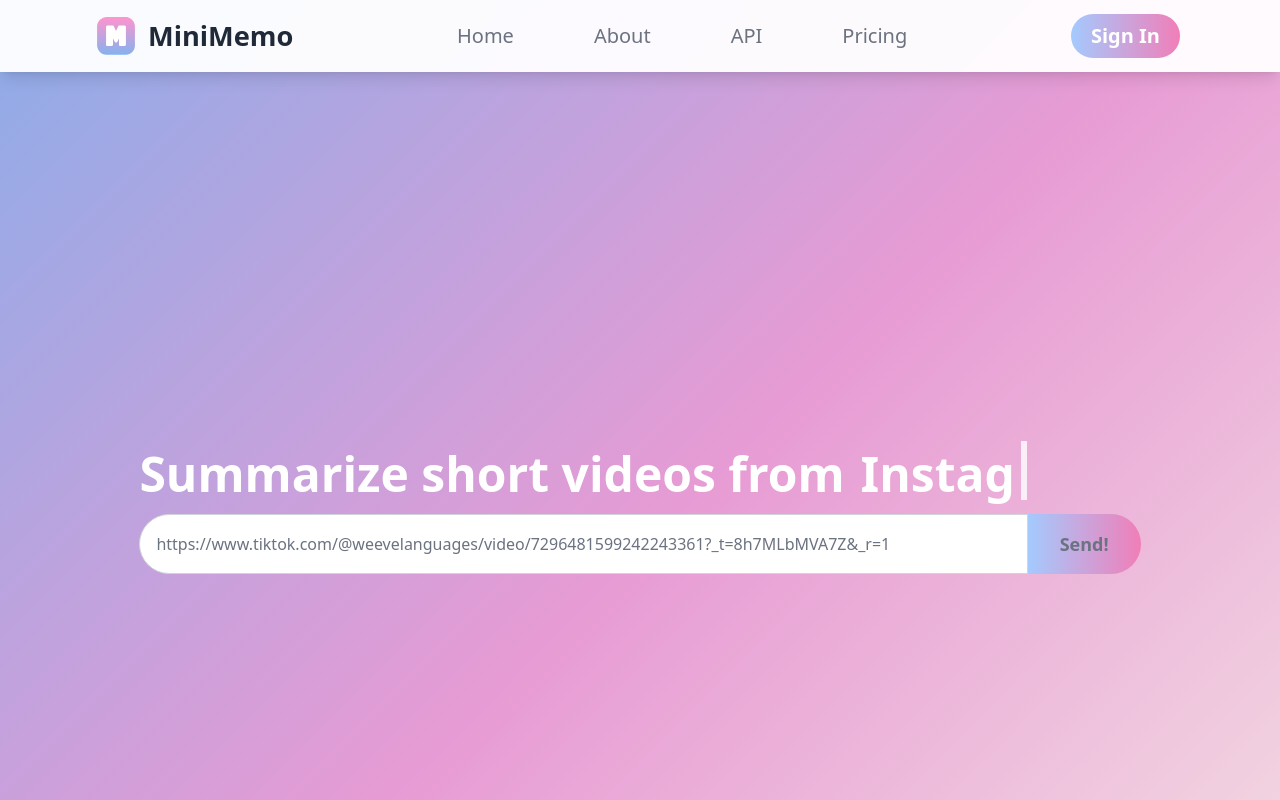
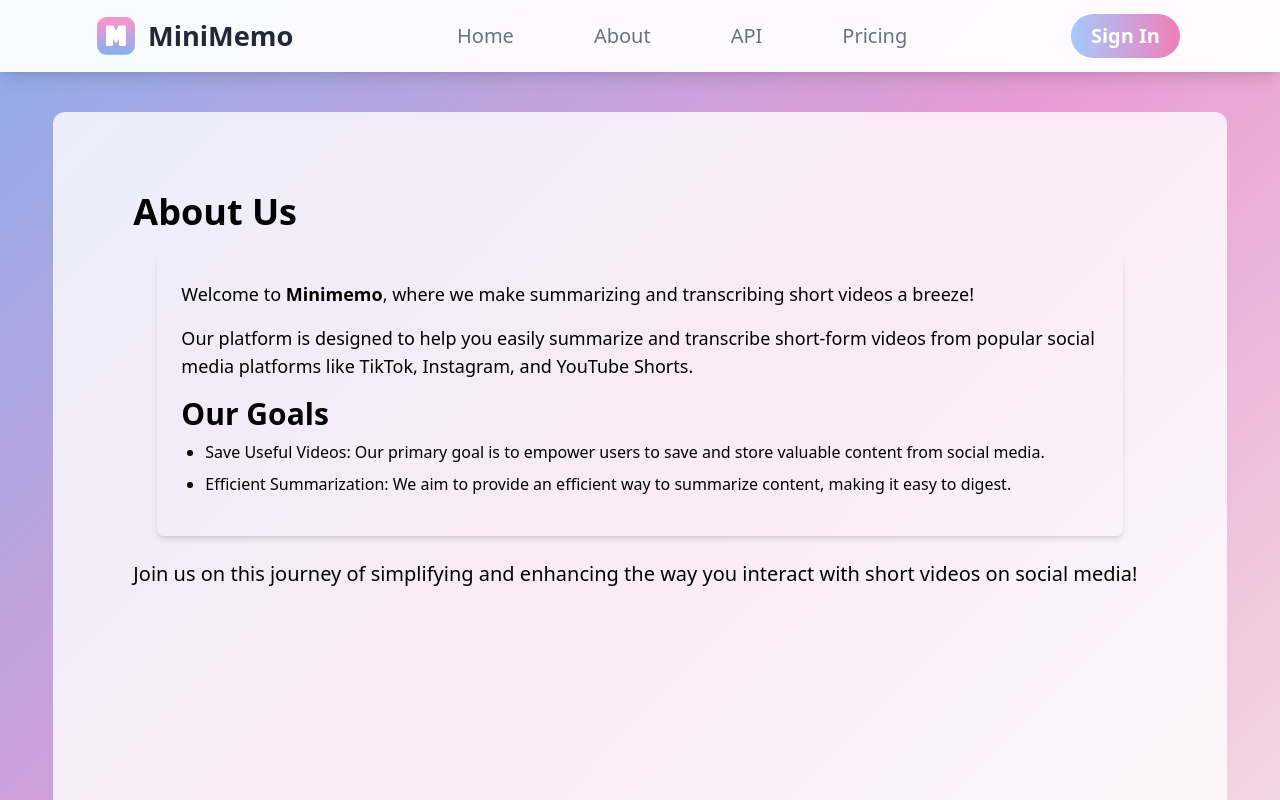
Before and after one commit to dmitrii-cernev/quickflick-fe, a React (Vite) app: page /about in a window 1280 px wide. Shown: the top 800 px of the page. Built offline with nearby package versions, Linux system fonts and the light colour scheme; no server answers; what tailwindcss-animated would draw is missing.

Commit message:
add routing pages

```diff
--- a/package.json
+++ b/package.json
@@ -16,6 +16,7 @@
     "react": "^18.2.0",
     "react-dom": "^18.2.0",
     "react-icons": "^4.12.0",
+    "react-router-dom": "^6.21.1",
     "react-toastify": "^9.1.3",
     "tailwindcss-animated": "^1.0.1"
   },
--- a/src/App.jsx
+++ b/src/App.jsx
@@ -3,6 +3,10 @@ import FooterWithLogo from "./components/FooterWithLogo.jsx";
 import Header from "./components/Header.jsx";
 import {ToastContainer} from "react-toastify";
 import 'react-toastify/dist/ReactToastify.css';
+import {Route, Routes} from "react-router-dom";
+import About from "./pages/About.jsx";
+import ApiPage from "./pages/ApiPage.jsx";
+import PricingPage from "./pages/PricingPage.jsx";
 
 export default function App() {
     const contextClass = {
@@ -14,13 +18,17 @@ export default function App() {
         dark: "bg-white-500 font-gray-100",
     }
     return (
-        <main className="text-center">
+        <main className="text-center pt-24 sm:pt-28">
             <Header/>
             <ToastContainer limit={3}
                             toastClassName={({type}) => contextClass[type || "default"] + " rounded-2xl m-2 p-2 text-gray-800 border-solid border-black relative flex p-1 min-h-10 justify-between overflow-hidden cursor-pointer"}/>
-            <div className={"mx-auto my-16 sm:my-28"}>
-                <Hero/>
-            </div>
+            <Routes>
+                <Route path="/" element={<Hero/>}/>
+                <Route path="/about" element={<About/>}/>
+                <Route path="/api" element={<ApiPage/>}/>
+                <Route path="/pricing" element={<PricingPage/>}/>
+                <Route path="*" element={<h1 className={"min-h-screen"}>Not Found</h1>}/>
+            </Routes>
             <FooterWithLogo/>
         </main>
     );
--- a/src/components/FooterWithLogo.jsx
+++ b/src/components/FooterWithLogo.jsx
@@ -2,7 +2,7 @@ import {Footer, FooterCopyright} from "flowbite-react";
 
 export default function FooterWithLogo() {
     return (
-        <Footer className={"p-6 bg-opacity-30"} container>
+        <Footer className={"p-6 bg-opacity-30 rounded-none bottom-0"}>
             <div className={"w-full text-center"}>
                 <FooterCopyright href="#" by="MiniMemo™" year={2023}/>
             </div>
--- a/src/components/Header.jsx
+++ b/src/components/Header.jsx
@@ -5,7 +5,7 @@ export default function Header() {
     return (
         <Navbar fluid
                 className={"top-0 fixed w-full shadow-lg p-2 sm:p-3.5 md:px-12 xl:px-24 3xl:px-44 z-20 bg-opacity-95 backdrop-blur-[2px] transition-all"}>
-            <NavbarBrand href={"#"}>
+            <NavbarBrand href={"/"}>
                 <img src={logo} alt="MiniMemo" className="h-7 sm:h-10 mr-1 sm:mr-3"/>
                 <h1 className="text-[1.35rem] sm:text-[1.7rem] font-semibold text-gray-800">MiniMemo</h1>
             </NavbarBrand>
@@ -17,15 +17,22 @@ export default function Header() {
                 <NavbarToggle/>
             </div>
             <NavbarCollapse className={"transition-all"}>
-                <NavbarLink href={"#"}
-                            className={"mx-2 lg:mx-6  text-xl font-normal text-gray-500 transition-all duration-75 hover:!text-gray-800 hover:shadow-[0_3px_2px_-2px_lightgray]"}>Home</NavbarLink>
-                <NavbarLink href={"#"}
-                            className={"mx-2 lg:mx-6  text-xl font-normal text-gray-500 transition-all duration-75 hover:!text-gray-800 hover:shadow-[0_3px_2px_-2px_lightgray]"}>About</NavbarLink>
-                <NavbarLink href={"#"}
-                            className={"mx-2 lg:mx-6  text-xl font-normal text-gray-500 transition-all duration-75 hover:!text-gray-800 hover:shadow-[0_3px_2px_-2px_lightgray]"}>API</NavbarLink>
-                <NavbarLink href={"#"}
-                            className={"mx-2 lg:mx-6  text-xl font-normal text-gray-500 transition-all duration-75 hover:!text-gray-800 hover:shadow-[0_3px_2px_-2px_lightgray]"}>Pricing</NavbarLink>
+                <NavbarLink href={"/"}
+                            className={"mx-2 lg:mx-6  text-xl font-normal text-gray-500 transition-all duration-75 hover:!text-gray-800 hover:shadow-[0_3px_2px_-2px_lightgray]"}>
+                    Home
+                </NavbarLink>
+                <NavbarLink href={"/about"}
+                            className={"mx-2 lg:mx-6  text-xl font-normal text-gray-500 transition-all duration-75 hover:!text-gray-800 hover:shadow-[0_3px_2px_-2px_lightgray]"}>
+                    About
+                </NavbarLink>
+                <NavbarLink href={"/api"}
+                            className={"mx-2 lg:mx-6  text-xl font-normal text-gray-500 transition-all duration-75 hover:!text-gray-800 hover:shadow-[0_3px_2px_-2px_lightgray]"}>
+                    API
+                </NavbarLink>
+                <NavbarLink href={"pricing"}
+                            className={"mx-2 lg:mx-6  text-xl font-normal text-gray-500 transition-all duration-75 hover:!text-gray-800 hover:shadow-[0_3px_2px_-2px_lightgray]"}>
+                    Pricing
+                </NavbarLink>
             </NavbarCollapse>
-        </Navbar>
-    )
+        </Navbar>)
 }
--- a/src/main.jsx
+++ b/src/main.jsx
@@ -2,9 +2,12 @@ import React from 'react'
 import ReactDOM from 'react-dom/client'
 import App from './App.jsx'
 import './index.css'
+import {BrowserRouter} from "react-router-dom";
 
 ReactDOM.createRoot(document.getElementById('root')).render(
     <React.StrictMode>
-        <App/>
+        <BrowserRouter>
+            <App/>
+        </BrowserRouter>
     </React.StrictMode>,
 )
--- /dev/null
+++ b/src/pages/About.jsx
@@ -0,0 +1,34 @@
+export default function About() {
+    return (<div
+        className="w-11/12 mx-auto container text-left mb-6 min-h-screen bg-white bg-opacity-80 p-8 sm:p-20 rounded-xl">
+        <h1 className="text-4xl font-bold mb-4">About Us</h1>
+
+        <div className="m-1 sm:m-6 p-2 sm:p-6 rounded-md shadow-md">
+            <p className="text-lg mb-4">
+                Welcome to <span className={"font-semibold"}>Minimemo</span>, where we make
+                summarizing and transcribing short videos a breeze!
+            </p>
+
+            <p className="text-lg mb-4">
+                Our platform is designed to help you easily summarize and transcribe short-form
+                videos from popular social media platforms like TikTok, Instagram, and YouTube
+                Shorts.
+            </p>
+
+            <h2 className="text-3xl font-bold mb-2">Our Goals</h2>
+            <ul className="list-disc pl-6 mb-4">
+                <li className="mb-2">Save Useful Videos: Our primary goal is to empower users to
+                    save and store valuable content from social media.
+                </li>
+                <li className="mb-2">Efficient Summarization: We aim to provide an efficient way
+                    to summarize content, making it easy to digest.
+                </li>
+                {/* Add more goals as needed */}
+            </ul>
+        </div>
+        <p className="text-xl">
+            Join us on this journey of simplifying and enhancing the way you interact with short
+            videos on social media!
+        </p>
+    </div>)
+}
--- /dev/null
+++ b/src/pages/ApiPage.jsx
@@ -0,0 +1,12 @@
+export default function ApiPage() {
+    return (
+        <div
+            className="w-11/12 mx-auto container text-left mb-6 min-h-screen bg-white bg-opacity-80 p-10 sm:p-20 rounded-xl">
+            <h1 className="text-4xl font-bold mb-4">API</h1>
+            <p className="text-lg font-semibold mb-2">MiniMemo provides a simple API for developers
+                to use.</p>
+            <p className="text-lg mb-2 text-red-400 font-semibold">The API is currently in beta and
+                is subject to change.</p>
+        </div>
+    )
+}
--- /dev/null
+++ b/src/pages/PricingPage.jsx
@@ -0,0 +1,9 @@
+export default function PricingPage() {
+    return (
+        <div
+            className="w-11/12 mx-auto container text-left mb-6 min-h-screen bg-white bg-opacity-80 p-10 sm:p-20 rounded-xl">
+            <h1 className="text-4xl font-bold mb-4">Pricing</h1>
+            <p className="text-lg font-semibold mb-2">Plans are currently in development.</p>
+        </div>
+    )
+}
```
Also changed, not shown: 1 other file (tests, documents, lock files or other folders). Lines whose indentation alone changed are shown as unchanged.
